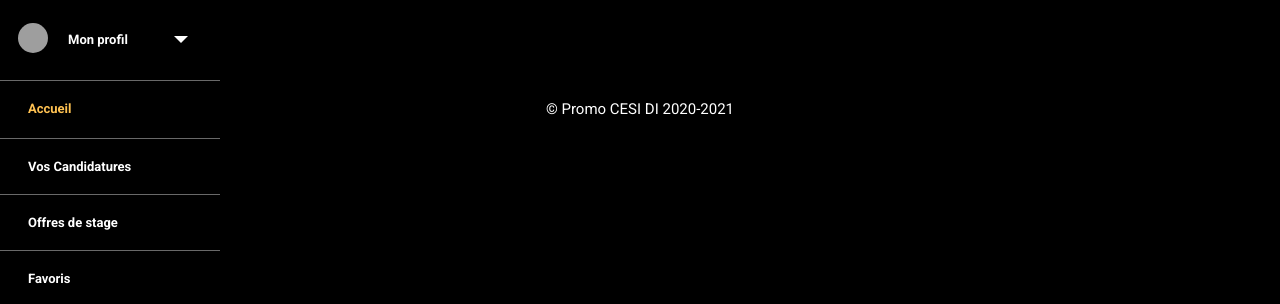
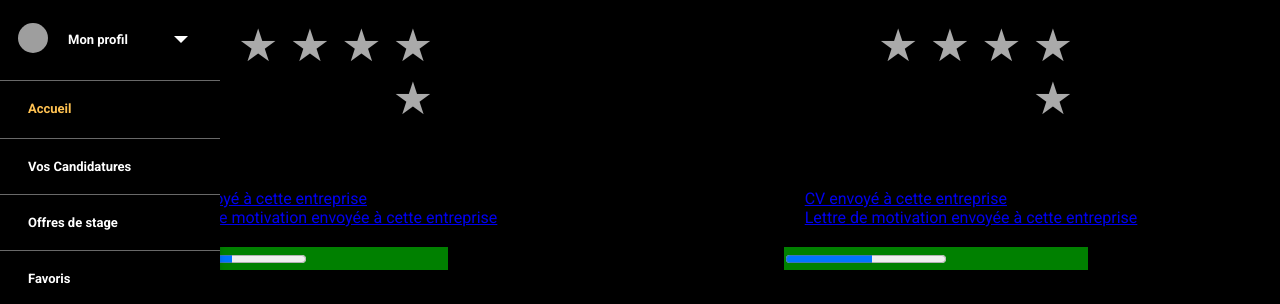
Before and after one commit to kbld/cesistage, a PHP site: template views/favoris.twig in a window 1280 px wide. Shown: the top 304 px of the page. Run offline with PHP 8.4, Linux system fonts and the light colour scheme; the template is opened without the code that fills it, so the values that code supplies are empty; some libraries are stand-ins or nearby versions; grey boxes are pictures that could not be loaded.

Commit message:
Playing with twig and the favoris page

```diff
--- a/index.php
+++ b/index.php
@@ -4,4 +4,4 @@ require_once 'vendor/autoload.php';
 $loader = new \Twig\Loader\FilesystemLoader('views');
 $twig = new \Twig\Environment($loader, []);
 
-echo $twig->render('main.twig', []);
+echo $twig->render('favoris.twig', []);
--- /dev/null
+++ b/static/css/favoris.css
@@ -0,0 +1,111 @@
+.b {
+    color: silver;
+    font-size: 250%;
+    z-index: ;
+    margin-right: 400px;
+    text-decoration: none;
+}
+
+.note {
+    margin-left: 300px;
+    width: 32px;
+    text-decoration: none;
+    -webkit-transform: rotate(90deg);
+    -moz-transform: rotate(90deg);
+    -o-transform: rotate(90deg);
+    -ms-transform: rotate(90deg);
+    transform: rotate(90deg);
+}
+
+ul.notes-echelle {
+    margin: 0;
+    padding: 0;
+    font: .75em/1.2 Arial, Helvetica, sans-serif;
+}
+
+ul.notes-echelle li {
+    float: left;
+    margin: 0;
+    padding: 0;
+    list-style: none;
+    min-width: 20px;
+    min-height: 20px;
+}
+
+a[href*="intent"] {
+    display: inline-block;
+    margin-top: 0.4em;
+}
+
+.rating {
+    width: 226px;
+    margin: 0 auto 1em;
+    font-size: 45px;
+    overflow: hidden;
+}
+
+.rating a {
+    float: right;
+    color: #aaa;
+    text-decoration: none;
+    -webkit-transition: color .4s;
+    -moz-transition: color .4s;
+    -o-transition: color .4s;
+    transition: color .4s;
+}
+
+.rating a:hover,
+.rating a:hover~a,
+.rating a:focus,
+.rating a:focus~a {
+    color: orange;
+    cursor: pointer;
+}
+
+.rating2 {
+    direction: rtl;
+}
+
+.rating2 a {
+    float: none
+}
+
+* html ul.notes-echelle.js li {
+    width: 5px;
+    height: 5px;
+}
+
+ul.notes-echelle li label {
+    display: block;
+    text-align: center;
+    line-height: 5px;
+    background: url(http://babylon-design.com/exemples/jquery-stars/etoiles.gif) center top no-repeat;
+    cursor: pointer;
+}
+
+.progress {
+    width: 300px;
+    padding: 2px;
+    background-color: white;
+    border: 1px solid black;
+    text-align: center width: 25px;
+    background-color: green;
+}
+
+.entreprise {
+    display: flex;
+    flex-direction: row;
+    flex-wrap: nowrap;
+    justify-content: space-around;
+    align-items: center;
+    align-content: center;
+}
+
+.entrepriseFavorite {
+    display: flex;
+    flex-direction: row;
+    flex-wrap: nowrap;
+    justify-content: space-around;
+    align-items: center;
+    align-content: center;
+}
--- a/views/base/base.twig
+++ b/views/base/base.twig
@@ -2,6 +2,8 @@
 <html lang="fr-FR">
 <head>
 	{% include("base/head.twig") %}
+	{% block style %}
+	{% endblock %}
 </head>
 <body>
 	{% include("base/navbar.twig") %}
--- a/views/base/css.twig
+++ b/views/base/css.twig
@@ -3,5 +3,3 @@
 <link rel="stylesheet" type="text/css" href="/static/css/navbar.css" />
 <link rel="stylesheet" type="text/css" href="/static/css/body.css" />
 <link rel="stylesheet" type="text/css" href="/static/css/footer.css" />
-{% block style %}
-{% endblock %}
--- a/views/favoris.twig
+++ b/views/favoris.twig
@@ -3,8 +3,44 @@
 {% block title %}CESI - Vos favoris{% endblock %}
 
 {% block style %}
+<link rel="stylesheet" href="/static/css/favoris.css">
 {% endblock %}
 
 {% block content %}
+<div class="entreprise">
+    <div class="entrepriseFavorites">Entreprise
+        <div class="rating rating2">
+            <a href="#5" title="Give 5 stars">★</a>
+            <a href="#4" title="Give 4 stars">★</a>
+            <a href="#3" title="Give 3 stars">★</a>
+            <a href="#2" title="Give 2 stars">★</a>
+            <a href="#1" title="Give 1 star">★</a>
+        </div>
+        <div>Commentaires</div>
+        <li><a href="#"> CV envoyé à cette entreprise</a></li>
+        <li><a href="# ">Lettre de motivation envoyée à cette entreprise</a></li>
+        <div>Date a laquelle vous devez faire la relance:</div>
+        <div class="progress">
 
+            <progress value="54" max="100"></progress>
+        </div>
+    </div>
+    <div class="entrepriseFavorites">Entreprise
+
+        <div class="rating rating2">
+            <a href="#5" title="Give 5 stars">★</a>
+            <a href="#4" title="Give 4 stars">★</a>
+            <a href="#3" title="Give 3 stars">★</a>
+            <a href="#2" title="Give 2 stars">★</a>
+            <a href="#1" title="Give 1 star">★</a>
+        </div>
+        <div>Commentaires</div>
+        <li><a href="#"> CV envoyé à cette entreprise</a></li>
+        <li><a href="# ">Lettre de motivation envoyée à cette entreprise</a></li>
+        <div>Date a laquelle vous devez faire la relance:</div>
+        <div class="progress">
+            <progress value="54" max="100"></progress>
+        </div>
+    </div>
+</div>
 {% endblock %}
--- a/views/main.twig
+++ b/views/main.twig
@@ -3,7 +3,6 @@
 {% block title %}CESI - Recherche de Stage{% endblock %}
 
 {% block style %}
-    <link rel="stylesheet" type="text/css" href="/static/css/main.css" />
 {% endblock %}
 
 {% block content %}
```
Also changed, not shown: html/favoris.html (+5 -10 lines).
